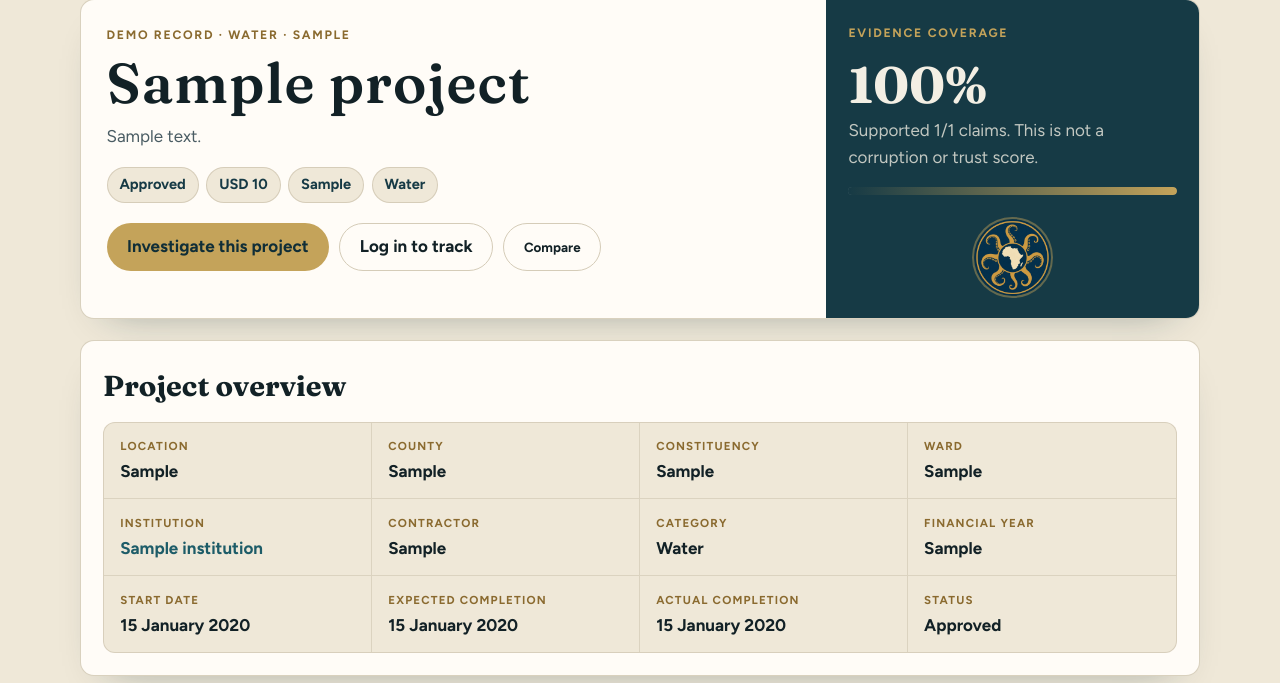
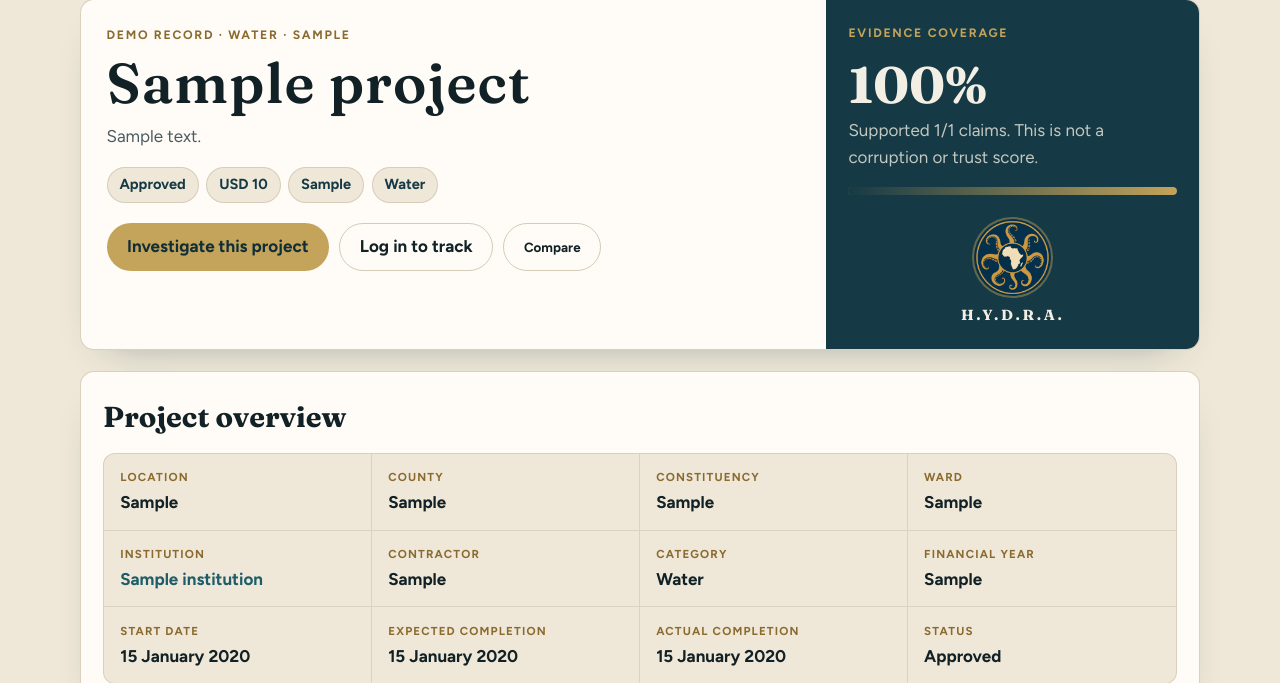
Before and after one commit to dukelester/the_hydra, a Django app: a page that uses templates/projects/detail.html in a window 1280 px wide. Shown: the part 101-784 px from the top of the page. Run offline with Django 5.2, Linux system fonts and the light colour scheme; tables that the repository leaves empty hold one stand-in row (values such as "Sample post").

Commit message:
added the Hydra logo to the project details page

```diff
--- a/static/css/app.css
+++ b/static/css/app.css
@@ -1049,13 +1049,25 @@ textarea {
 }
 .project-hero-aside .muted { color: rgba(243, 239, 228, 0.78); margin: 0; }
 .project-hero-aside .meter { background: rgba(243, 239, 228, 0.18); margin-top: 0.45rem; }
+.project-hero-brand {
+  display: grid;
+  justify-items: center;
+  gap: 0.45rem;
+  margin: 1rem 0 0;
+}
 .project-hero-mark {
   display: block;
   width: 4.5rem;
   height: 4.5rem;
-  margin: 1rem auto 0;
   border-radius: 50%;
   box-shadow: 0 0 0 2px rgba(196, 163, 90, 0.45);
+}
+.project-hero-name {
+  font-family: var(--font-display);
+  letter-spacing: 0.18em;
+  font-size: 0.86rem;
+  font-weight: 700;
+  color: var(--cream);
 }
 .project-panel {
   padding: 1.25rem 1.3rem 1.3rem;
--- a/templates/projects/detail.html
+++ b/templates/projects/detail.html
@@ -23,8 +23,10 @@
       <div class="meter" role="img" aria-label="Evidence coverage {{ coverage.percent }} percent">
         <span class="meter-fill" style="width: {{ coverage.percent }}%"></span>
       </div>
-      <img class="project-hero-mark" src="{% static 'img/mark.png' %}" alt="" width="72" height="72">
-    </aside>
+      <p class="project-hero-brand">
+        <img class="project-hero-mark" src="{% static 'img/mark.png' %}" alt="" width="72" height="72">
+        <span class="project-hero-name">H.Y.D.R.A.</span>
+      </p>
   </header>
 
   <section class="project-panel">
```
